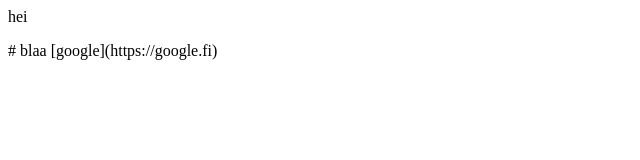
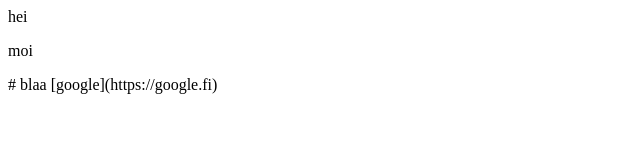
Before and after one commit to fluks/gh-pages-test, a plain HTML site: page docs/index.html in a window 1280 px wide. Shown: the whole page, without its empty margins (0-640 px from the left). Drawn offline with Linux system fonts and the light colour scheme.

Commit message:
Update index.html

```diff
--- a/docs/index.html
+++ b/docs/index.html
@@ -1,4 +1,5 @@
 <p>hei</p>
+<p>moi</p>
 
 # blaa
 
```
